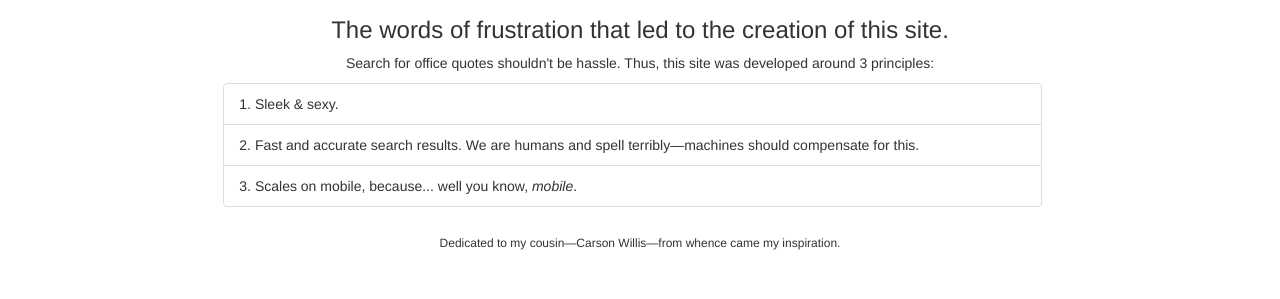
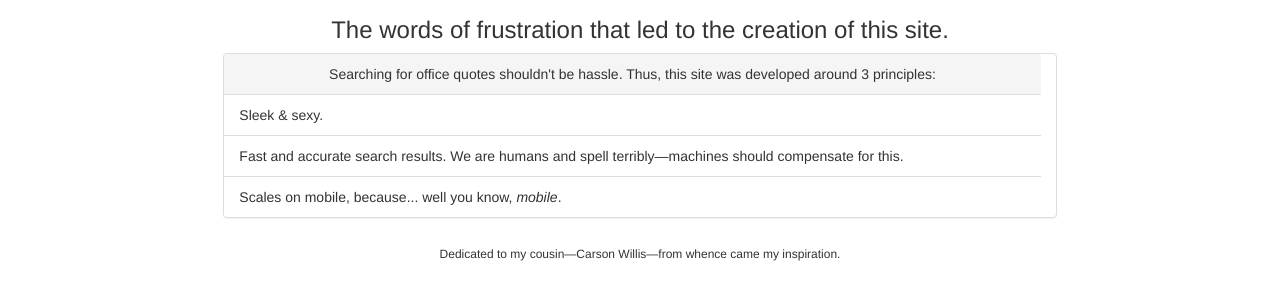
Before and after one commit to theprimepackage/theofficequotesdb, a plain HTML site: page about.html in a window 1280 px wide. Shown: the part 133-432 px from the top of the page. Drawn offline with nearby package versions, Linux system fonts and the light colour scheme.

Commit message:
Updated the about page

```diff
--- a/about.html
+++ b/about.html
@@ -17,6 +17,7 @@
     <link href="https://maxcdn.bootstrapcdn.com/bootstrap/3.3.7/css/bootstrap.min.css" rel="stylesheet" integrity="sha384-BVYiiSIFeK1dGmJRAkycuHAHRg32OmUcww7on3RYdg4Va+PmSTsz/K68vbdEjh4u" crossorigin="anonymous">
 
     <!-- Custom CSS -->
+    <link href="css/customstyles.css" rel="stylesheet">
     <style>
         body {
             padding-top: 70px;
@@ -76,16 +77,14 @@
                 <div class="col-lg-12 text-center">
                     <h1>"Gahhh...."</h1>
                     <h3>The words of frustration that led to the creation of this site.</h3>
-                    <p>Search for office quotes shouldn't be hassle. Thus, this site was developed around 3 principles:</p>
-                    <ul class="list-group text-justify col-lg-8 col-lg-offset-2">
-                        <li class="list-group-item">1. Sleek & sexy.</li>
-                        <li class="list-group-item">
-                            2. Fast and accurate search results. We are humans and spell terribly&mdash;machines should compensate for this.
-                            <span class='footnote' data-toggle="tooltip"
-                                  title="We are humans and spell terribly&mdash;machines should compensate for this."></span>
-                        </li>
-                        <li class="list-group-item">3. Scales on mobile, because... well you know, <i>mobile</i>.</li>
-                    </ul>
+                    <div class="panel panel-default list-group text-justify col-lg-8 col-lg-offset-2">
+                        <div class="panel-heading text-center">Searching for office quotes shouldn't be hassle. Thus, this site was developed around 3 principles:</div>
+                        <ol class="list-group">
+                            <li class="list-group-item">Sleek & sexy.</li>
+                            <li class="list-group-item">Fast and accurate search results. We are humans and spell terribly&mdash;machines should compensate for this.</li>
+                            <li class="list-group-item">Scales on mobile, because... well you know, <i>mobile</i>.</li>
+                        </ol>
+                    </div>
                 </div>
             </div>
             <div class="row">
```
Also changed, not shown: css/customstyles.css (deleted).
